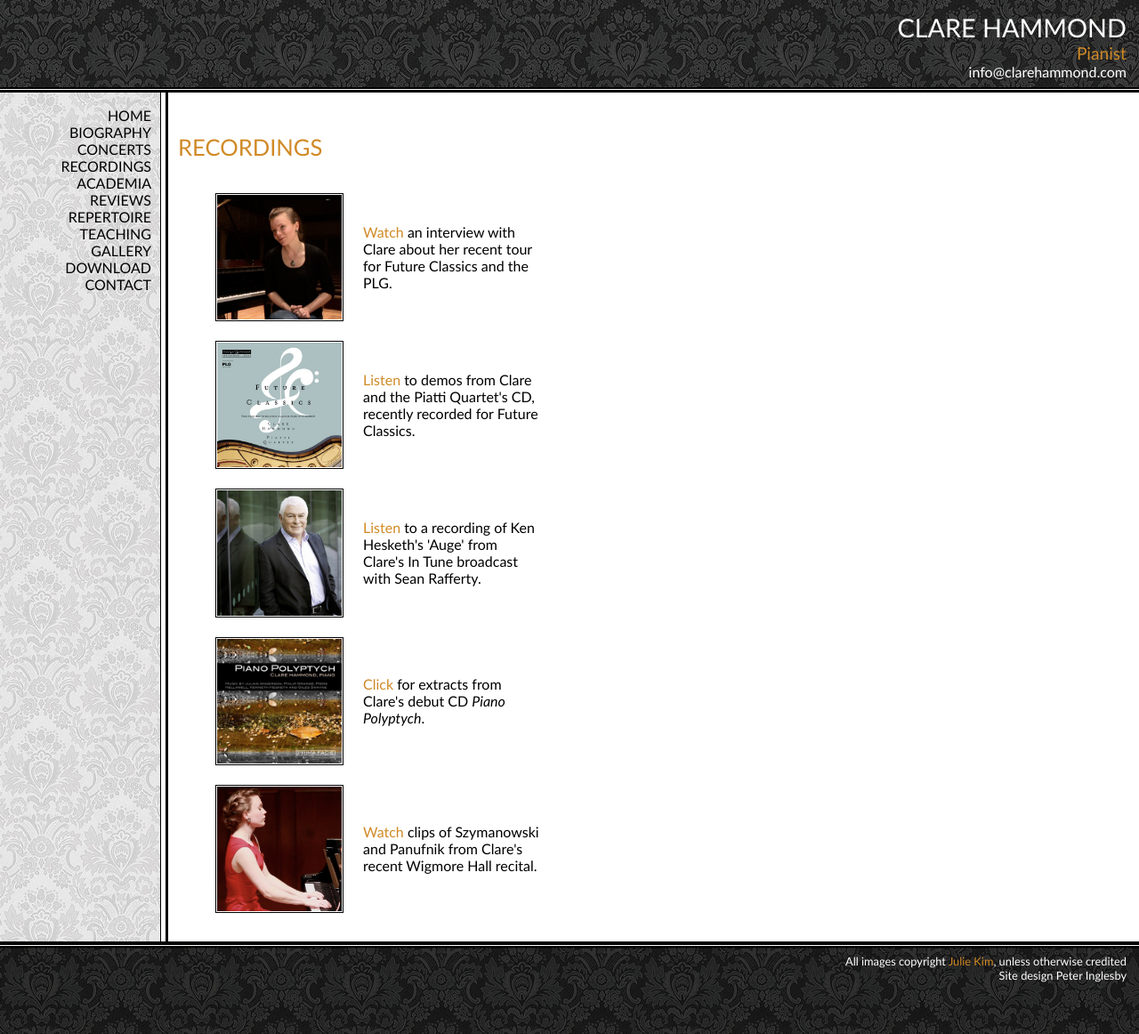
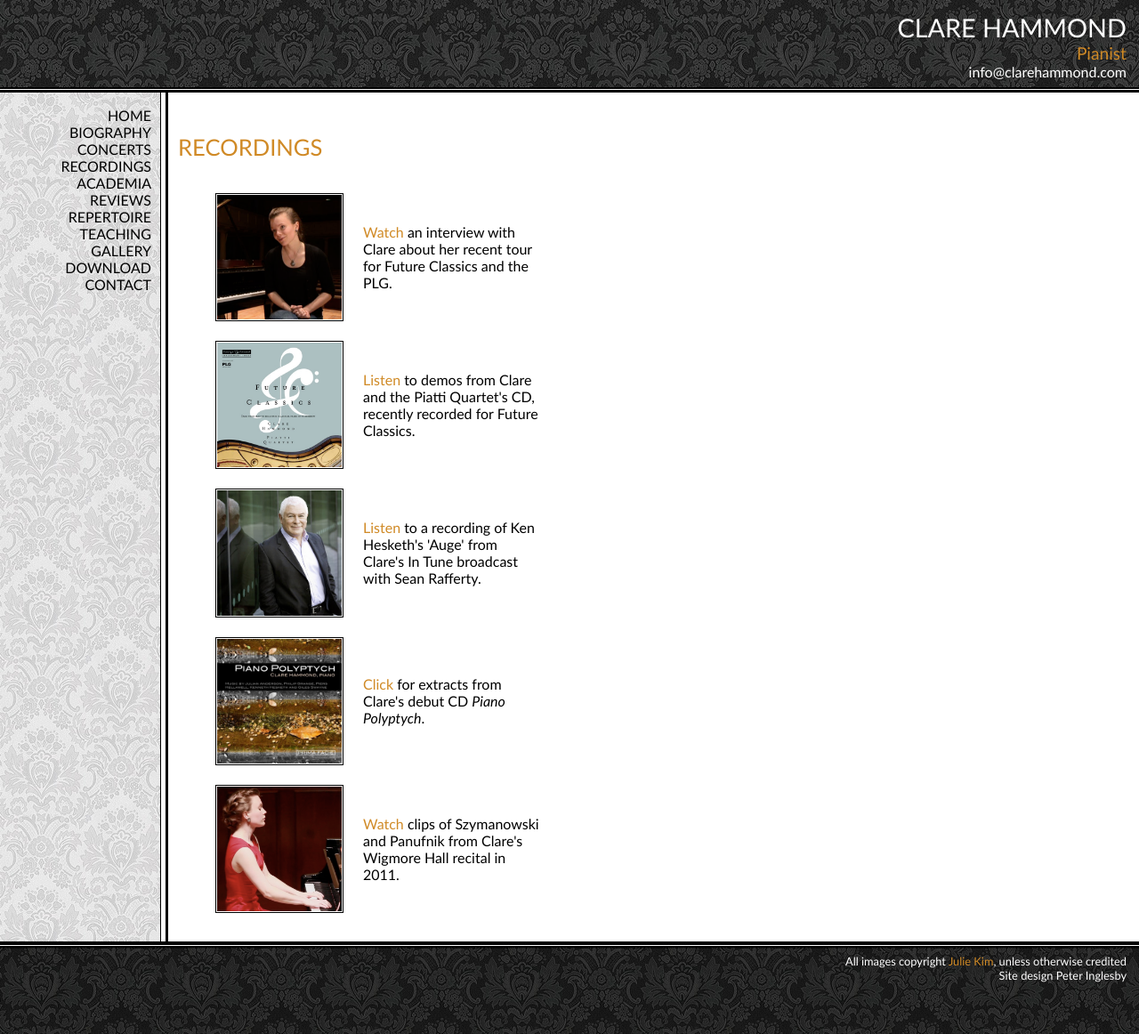
Before and after one commit to hammonc/clarehammond.com, a Jekyll site: the page built from recordings.html, in a window 1280 px wide. Shown: the whole page at 89% size. Built offline with Jekyll 4.4.1, drawn with Linux system fonts in a browser that asks for light colours.

Commit message:
recordings update

```diff
--- a/recordings.html
+++ b/recordings.html
@@ -43,6 +43,6 @@ layout: no-image
     class="recording-link-img" /></a></td>
     <td><a href="wigmore.html" class="popupwindow"
     rel="height:750,width:550,scrollbars:1,status:1,resizable:0">Watch</a>
-      clips of Szymanowski and Panufnik from Clare's recent Wigmore Hall recital.</td>
+      clips of Szymanowski and Panufnik from Clare's Wigmore Hall recital in 2011.</td>
   </tr>
 </table>
```
